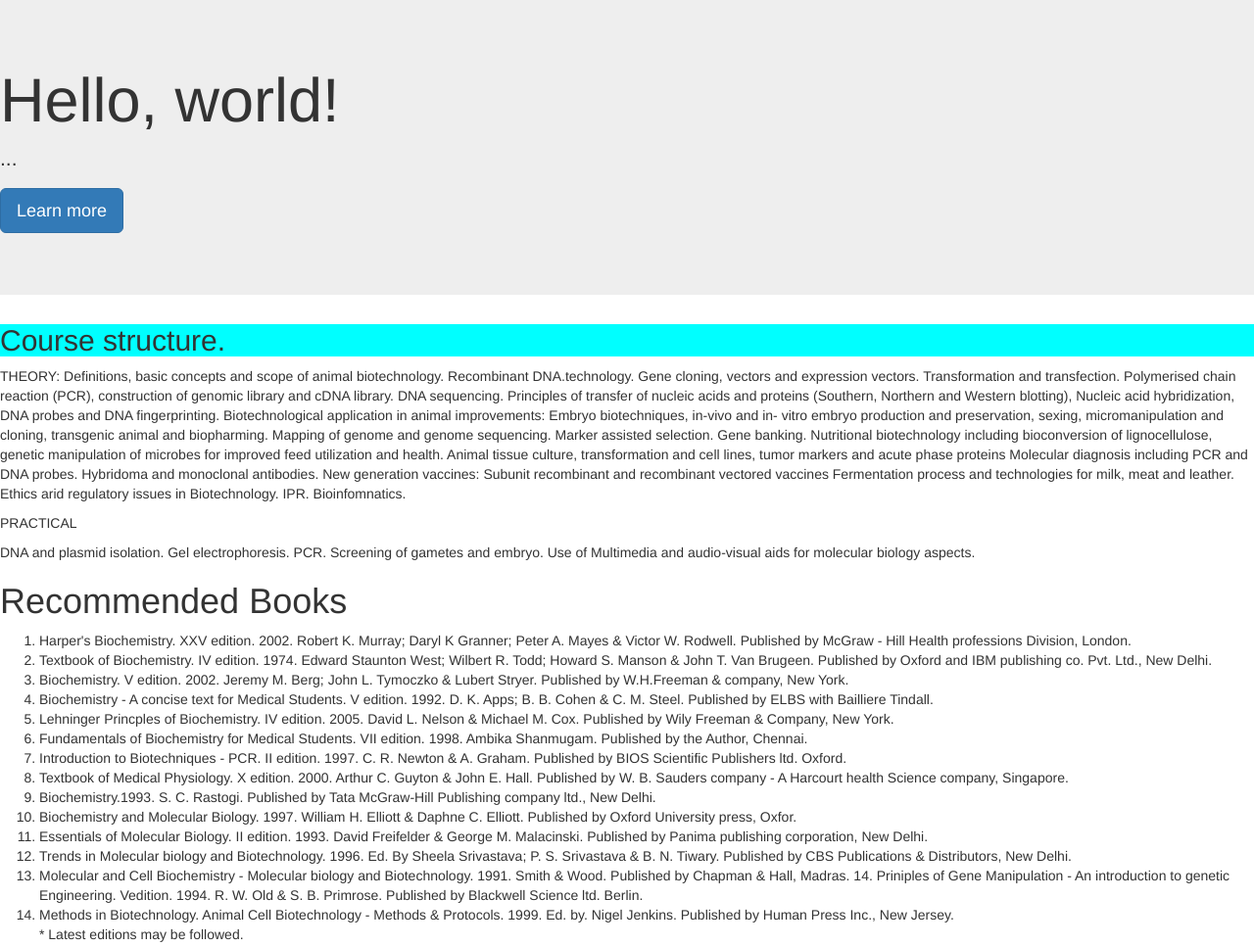
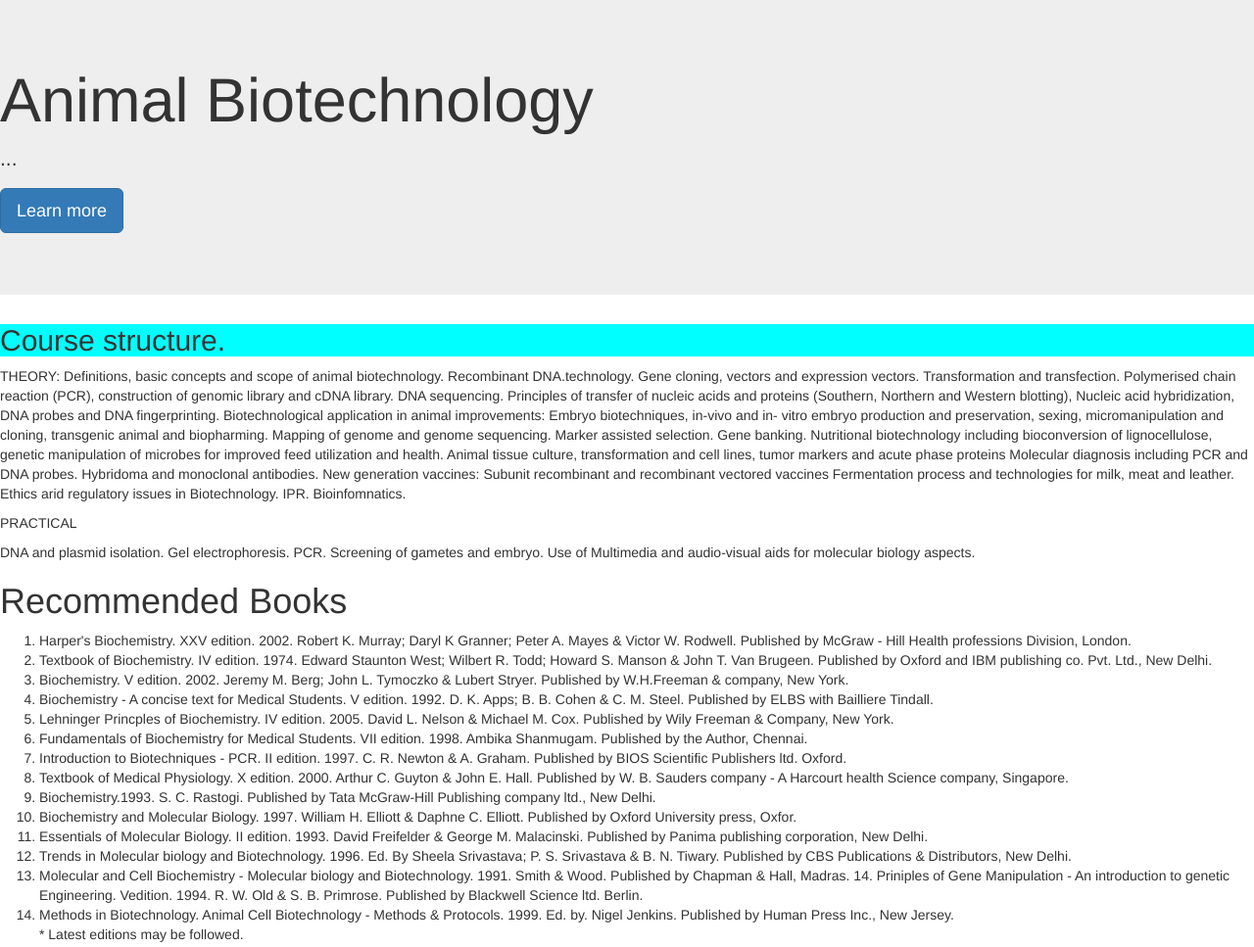
Before and after one commit to satishbty/class, a plain HTML site: page index.html in a window 1280 px wide. Shown: the whole page at 98% size. Drawn offline with nearby package versions, Linux system fonts and the light colour scheme.

Commit message:
2nd edit

```diff
--- a/index.html
+++ b/index.html
@@ -11,7 +11,7 @@
 <body>
 
   <div class="jumbotron">
-    <h1>Hello, world!</h1>
+    <h1>Animal Biotechnology</h1>
     <p>...</p>
     <p><a class="btn btn-primary btn-lg" href="#" role="button">Learn more</a></p>
   </div>
```
